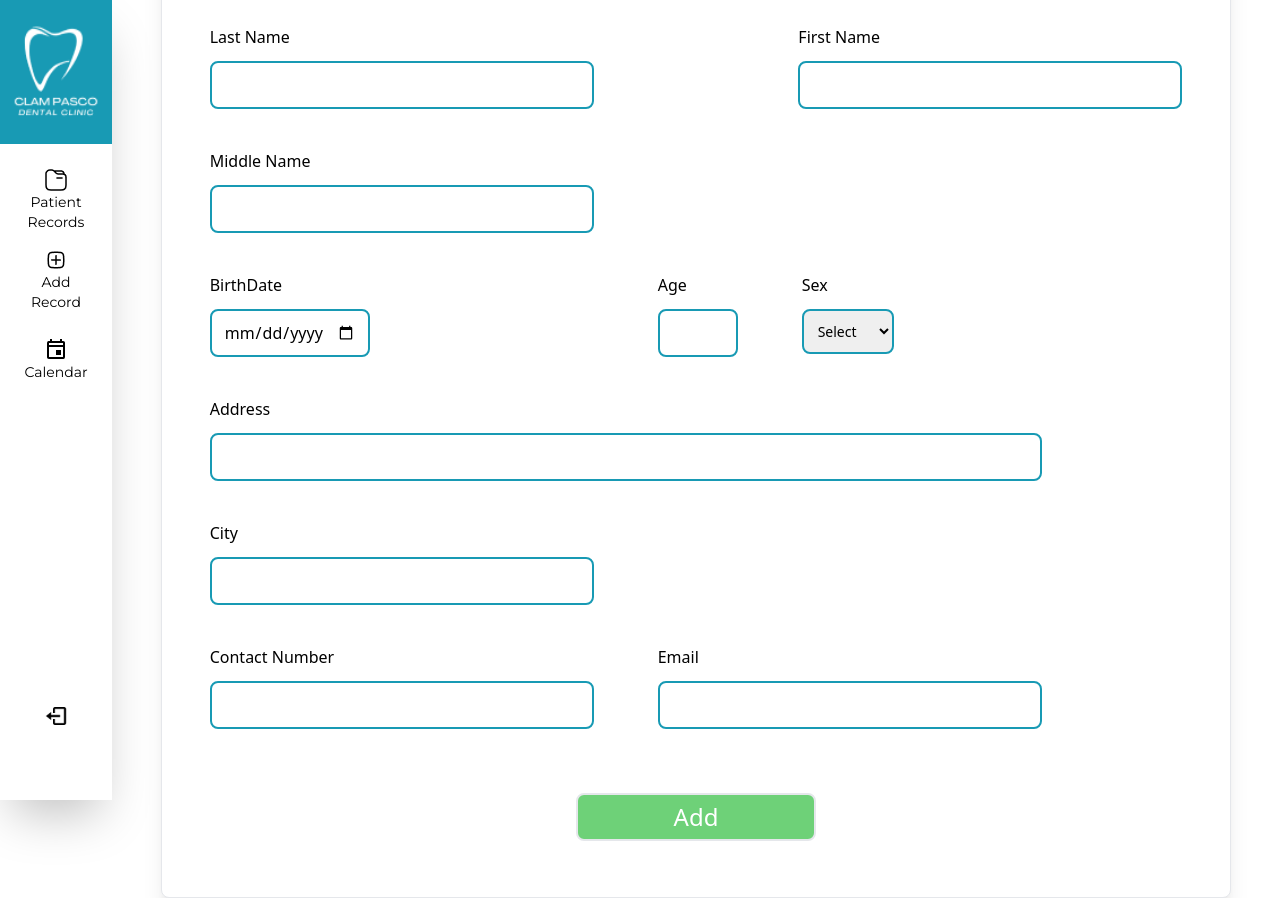
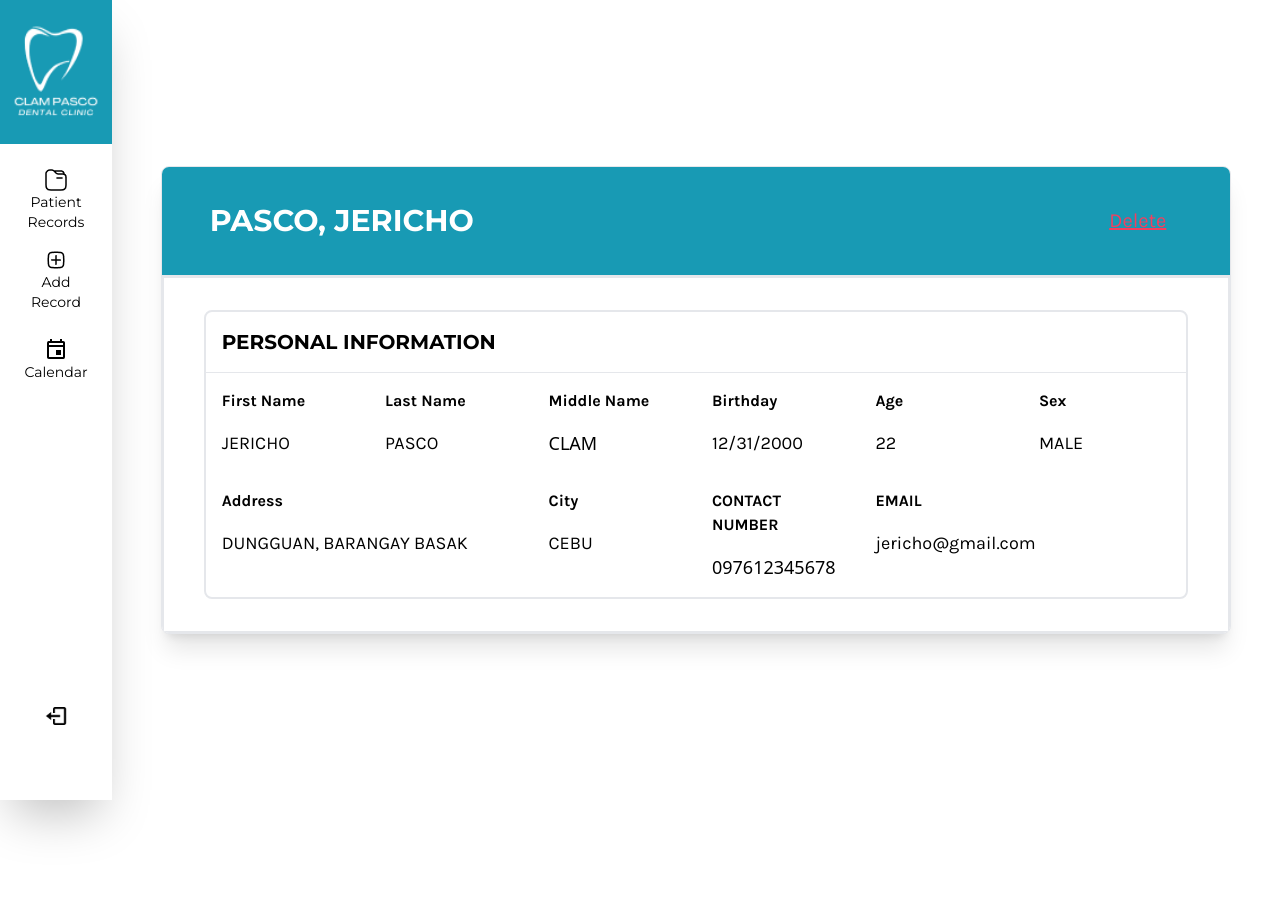
Before and after one commit to rieljasperapos/edrms, a React (Vite) app: page / in a window 1280 px wide. After the commit the page ends 800 px from the top, so only its background shows below. Built offline with nearby package versions, Linux system fonts and the light colour scheme.

Commit message:
Create PatientRecordPage and Improve AddRecord

```diff
--- a/src/App.jsx
+++ b/src/App.jsx
@@ -1,5 +1,6 @@
 import Navbar from './components/navbar'
 import AddRecord from './pages/AddRecord.jsx'
+import PatientRecord from './pages/PatientRecord.jsx'
 import Contents from './components/contents'
 import './index.css'
 
@@ -10,7 +11,8 @@ function App() {
         <div>
             <Navbar />
             <Contents>
-                <AddRecord />
+                {/*<AddRecord />*/}
+                <PatientRecord />
             </Contents>
         </div>
     </>
--- a/src/index.css
+++ b/src/index.css
@@ -11,9 +11,3 @@
 body {
   background-color: #ffffff;
 }
-
-@layer components {
-  .all-\[unset\] {
-    all: unset;
-  }
-}
--- a/src/pages/AddRecord.jsx
+++ b/src/pages/AddRecord.jsx
@@ -4,7 +4,7 @@ import '../index.css'
 function AddRecord() {
     return (
         <>
-            <div className="flex justify-between items-center p-6 border-b">
+            <div className="flex justify-between items-center pt-8 pb-4 pl-12 border-b">
                 <h1 className="text-black font-bold font-Monsterrat text-3xl uppercase">Add Record</h1>
             </div>
 
@@ -50,7 +50,7 @@ function AddRecord() {
                         </div>
                         <div className="my-5 flex flex-col">
                             <label className='mb-3'>Sex</label>
-                            <select id="countries" className="border-2 border-custom-blue w-60 text-sm rounded-lg focus:ring-blue-500 focus:border-blue-500 block w-full p-2.5">
+                            <select id="countries" className="border-2 border-custom-blue w-60 text-sm rounded-lg focus:ring-blue-500 focus:border-blue-500 block p-2.5">
                                 <option selected>Select</option>
                                 <option value="male">Male</option>
                                 <option value="female">Female</option>
@@ -90,7 +90,7 @@ function AddRecord() {
                         </div>
                     </div>
                     <div className='flex w-full justify-center mb-10'>
-                        <button className="rounded-lg border-2 h-12 w-60 text-2xl bg-custom-green hover:bg-green-600 text-white">
+                        <button className="rounded-lg border-2 h-14 w-60 font-bold text-2xl bg-custom-green hover:bg-green-600 text-white">
                             Add
                         </button>
                     </div>
--- /dev/null
+++ b/src/pages/PatientRecord.jsx
@@ -0,0 +1,64 @@
+import React, {useState, useEffect} from "react";
+import '../index.css'
+import Contents from "../components/contents.jsx";
+
+function PatientRecord() {
+    return (
+        <>
+            <div className="flex justify-between items-center px-12 py-6 border-b bg-custom-blue">
+                <h1 className=" text-white font-bold font-Monsterrat text-3xl uppercase">PASCO, JERICHO</h1>
+                <button className=" text-rose-500 text-xl underline font-Karla p-4">Delete</button>
+            </div>
+
+            <div className="w-full flex-col justify-center px-10 py-8 border-2">
+                <div className="flex-col w-full border-2 rounded-lg">
+                    <h1 className="text-black font-bold font-Monsterrat text-xl uppercase w-full p-4 border-b">Personal Information</h1>
+                    <div className="grid grid-cols-6">
+                            <div className="p-4">
+                                <div className="font-bold text-black text-base mb-4 font-Karla">First Name</div>
+                                <div className="text-lg font-Karla">JERICHO</div>
+                            </div>
+                            <div className="p-4">
+                                <div className="font-bold text-black text-base mb-4 font-Karla">Last Name</div>
+                                <div className="text-lg font-Karla">PASCO</div>
+                            </div>
+                            <div className="p-4">
+                                <div className="font-bold text-black text-base mb-4 font-Karla">Middle Name</div>
+                                <div className="text-lg font-Karla]">CLAM</div>
+                            </div>
+                            <div className="p-4">
+                                <div className="font-bold text-black text-base mb-4 font-Karla">Birthday</div>
+                                <div className="text-lg font-Karla">12/31/2000</div>
+                            </div>
+                            <div className="p-4">
+                                <div className="font-bold text-black text-base mb-4 font-Karla">Age</div>
+                                <div className="text-lg font-Karla">22</div>
+                            </div>
+                            <div className="p-4">
+                                <div className="font-bold text-black text-base mb-4 font-Karla">Sex</div>
+                                <div className="text-lg font-Karla">MALE</div>
+                            </div>
+                            <div className="p-4 col-span-2">
+                                <div className="font-bold text-black text-base mb-4 font-Karla">Address</div>
+                                <div className="text-lg font-Karla">DUNGGUAN, BARANGAY BASAK</div>
+                            </div>
+                            <div className="p-4">
+                                <div className="font-bold text-black text-base mb-4 font-Karla">City</div>
+                                <div className="text-lg font-Karla">CEBU</div>
+                            </div>
+                            <div className="p-4">
+                                <div className="font-bold text-black text-base mb-4 font-Karla">CONTACT NUMBER</div>
+                                <div className="text-lg font-Karla]">097612345678</div>
+                            </div>
+                            <div className="p-4">
+                                <div className="font-bold text-black text-base mb-4 font-Karla ">EMAIL</div>
+                                <div className="text-lg font-Karla">jericho@gmail.com</div>
+                            </div>
+                        </div>
+                </div>
+            </div>
+        </>
+    );
+}
+
+export default PatientRecord
```
